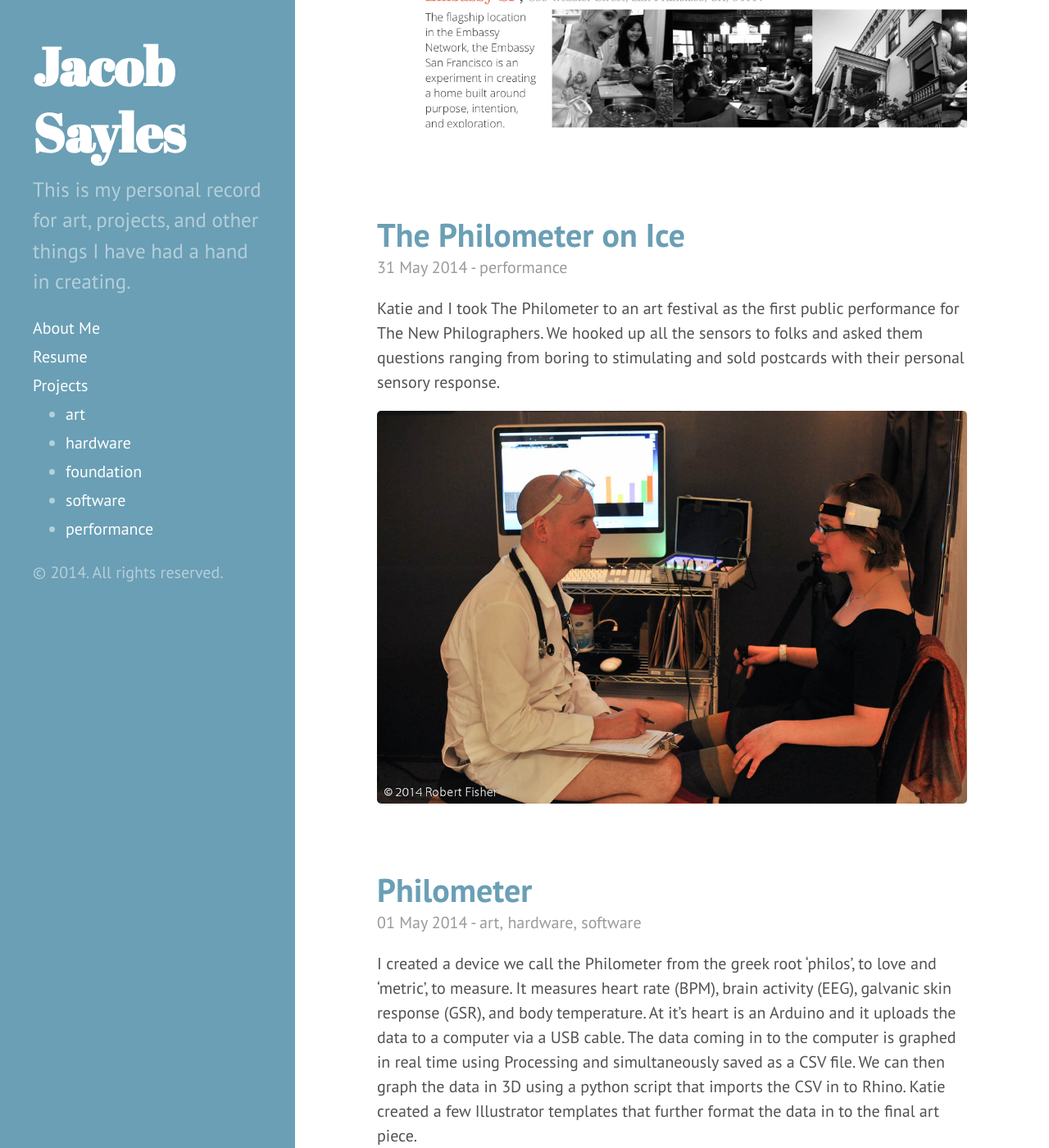
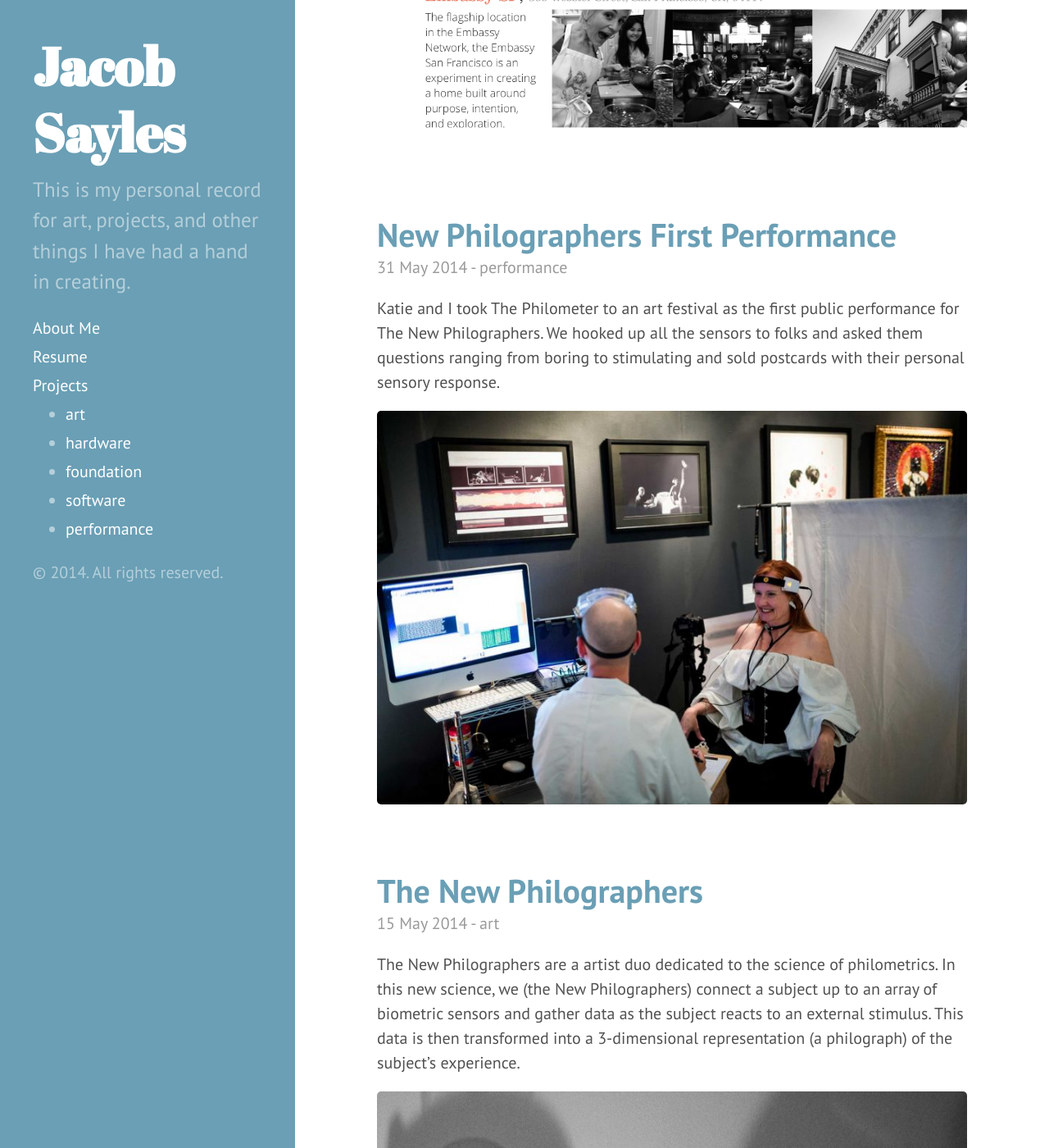
Before and after one commit to jsayles/jsayles.github.io, a Jekyll site: the page built from index.html, in a window 1280 px wide and 1400 px high, scrolled down 2422 px. Shown: the whole window at 82% size. Built offline with Jekyll 4.4.1, drawn with Linux system fonts in a browser that asks for light colours; Markdown is read by kramdown in place of the engine named in the settings; the list of posts is cut into pages by our own code; some of the changed text lies outside the part shown.

Commit message:
new pages and links for The New Philographers

```diff
--- /dev/null
+++ b/_posts/2014-05-15-new-philographers.md
@@ -0,0 +1,13 @@
+---
+layout: post
+title: The New Philographers
+tags: [art]
+collaborators: [katie]
+links:
+  The New Philographers: http://newphilographers.com
+images:
+  - 2014-05-15-new-philographers.jpg
+see-also:
+  - Philometer
+---
+The New Philographers are a artist duo dedicated to the science of philometrics.  In this new science, we (the New Philographers) connect a subject up to an array of biometric sensors and gather data as the subject reacts to an external stimulus.  This data is then transformed into a 3-dimensional representation (a philograph) of the subject's experience.
--- a/_posts/2014-05-31-philometer-art-festival.md
+++ b/_posts/2014-05-31-philometer-art-festival.md
@@ -1,13 +1,16 @@
 ---
 layout: post
-title: The Philometer on Ice
+title: New Philographers First Performance
 tags: [performance]
 collaborators:
   - katie
 images:
+  - 2014-05-31-philometer-art-festival-PI.jpg
   - 2014-05-31-philometer-art-festival1.jpg
   - 2014-05-31-philometer-art-festival2.jpg
   - 2014-05-31-philometer-art-festival3.jpg
+  - 2014-05-31-philometer-art-festival4.jpg
+  - 2014-05-31-philometer-art-festival5.jpg
 see-also:
  - Philometer
  - The New Philographers
```
Also changed, not shown: public/2014-05-15-new-philographers.jpg (added), public/2014-05-31-philometer-art-festival-PI.jpg (added), public/2014-05-31-philometer-art-festival1.jpg, public/2014-05-31-philometer-art-festival3.jpg, public/2014-05-31-philometer-art-festival4.jpg (added), public/2014-05-31-philometer-art-festival5.jpg (added).
